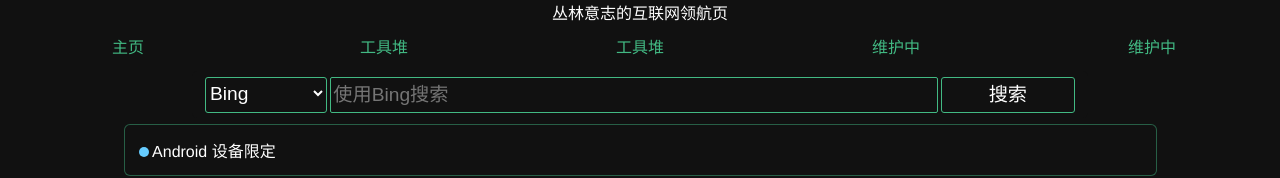
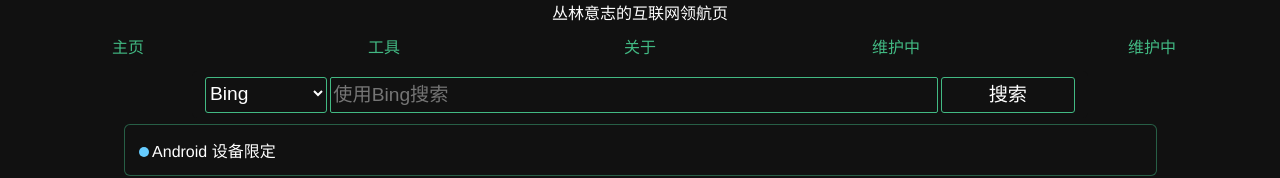
Before and after one commit to conglinyizhi/NavigationCenter, a Vue app: page / in a window 1280 px wide. Shown: the top 178 px of the page. Built offline with nearby package versions, Linux system fonts and the light colour scheme.

Commit message:
修改 文案错误

```diff
--- a/src/components/header.vue
+++ b/src/components/header.vue
@@ -3,8 +3,8 @@
     丛林意志的互联网领航页
     <div id="headerMenu">
       <router-link to="/">主页</router-link>
-      <router-link to="/tools">工具堆</router-link>
-      <router-link to="/about">工具堆</router-link>
+      <router-link to="/tools">工具</router-link>
+      <router-link to="/about">关于</router-link>
       <a v-for="a in 2" :key="a">维护中</a>
     </div>
   </div>
```
